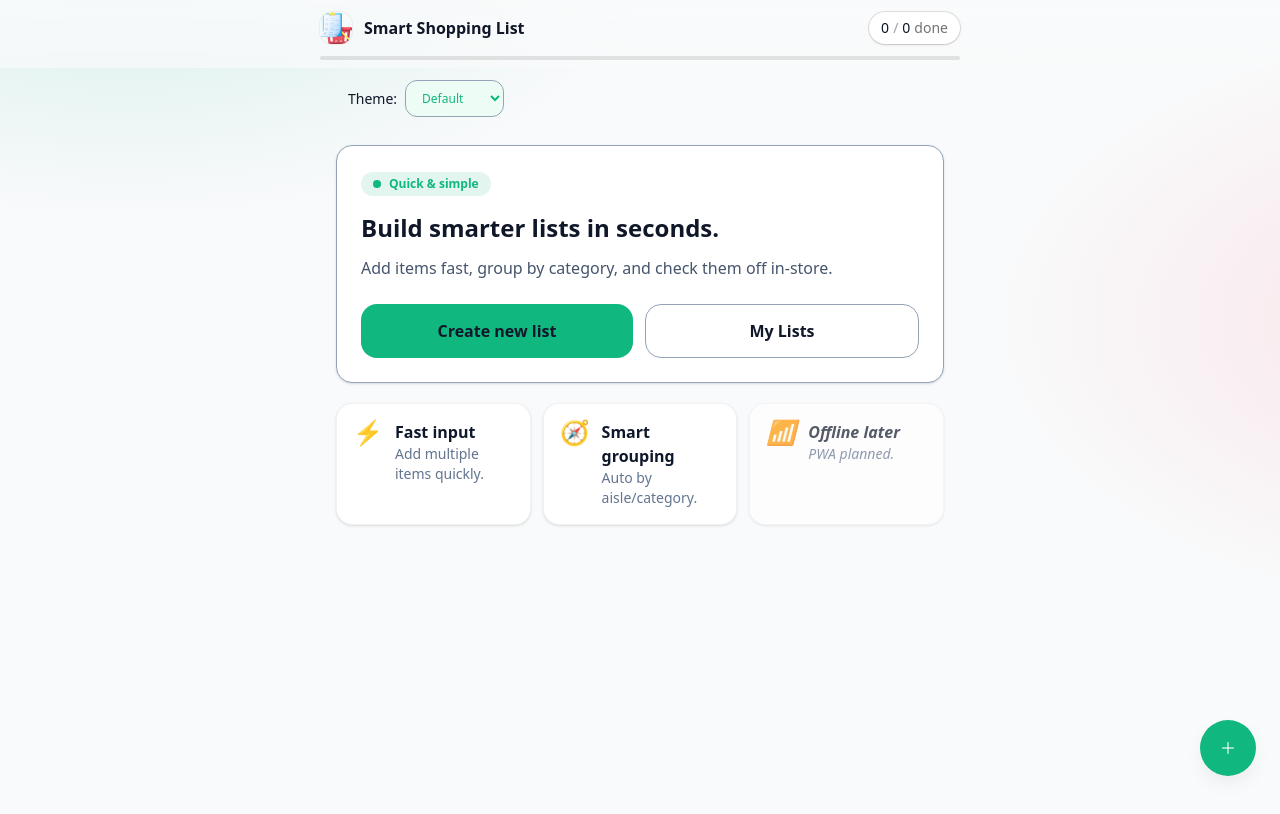
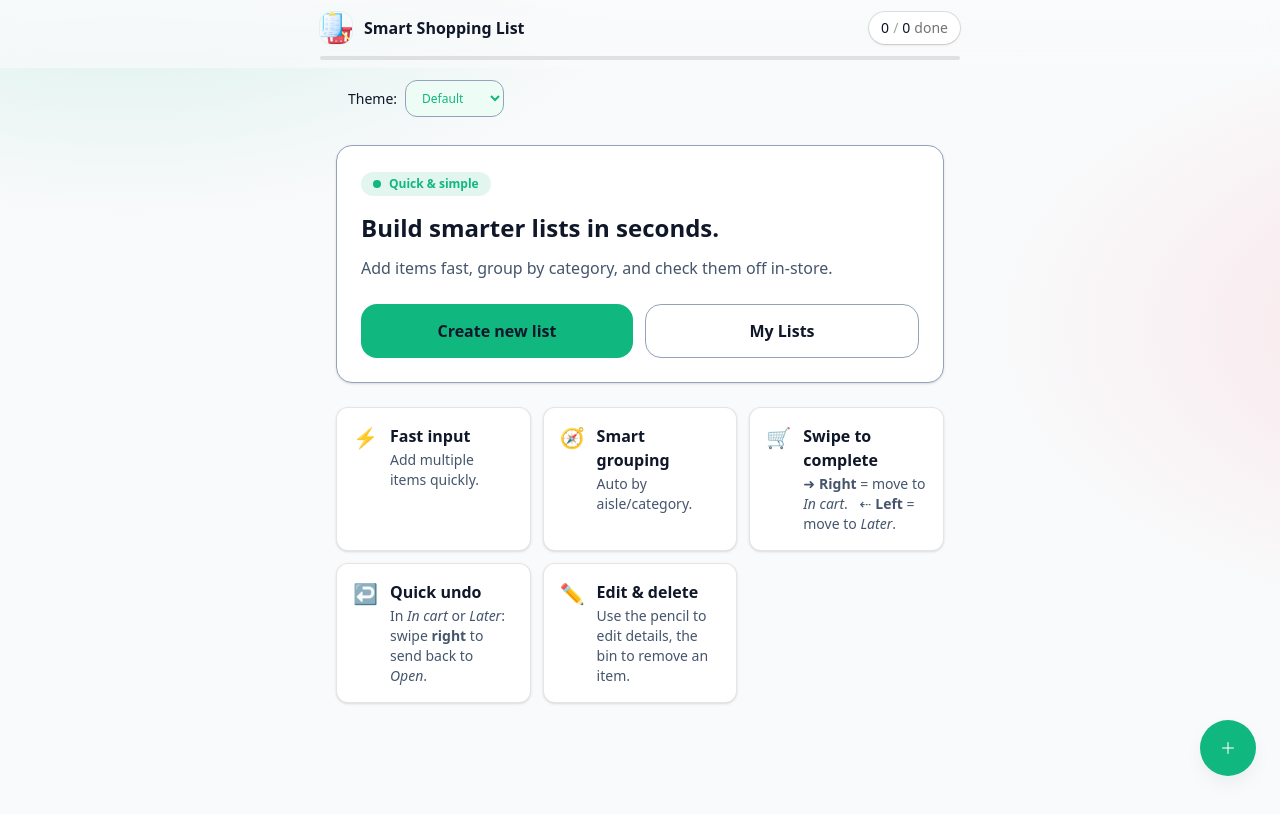
Before and after one commit to Kalikian/smart-shopping-list-frontend, a React (Vite) app: page / in a window 1280 px wide. Built offline with nearby package versions, Linux system fonts and the light colour scheme.

Commit message:
fix(ui): remove nested chrome in EditItemInline to avoid double headers/frames

```diff
--- a/src/components/CompactRow.tsx
+++ b/src/components/CompactRow.tsx
@@ -1,22 +1,19 @@
-// CompactRow.tsx
-// Compact, swipeable row used in "Later" and "In cart" buckets.
-// - Right-swipe => send back to Open (visual: list PNG + label)
-// - Keeps TrashButton; no other inline actions
-// - Parent executes the move via onPrimaryAction()
-// - Blueish swipe background to differentiate from cart green
-
-import { useMemo, useRef, useState } from "react";
+// src/components/CompactRow.tsx
+import { useState } from "react";
 import { useSwipeable } from "react-swipeable";
+import { motion } from "framer-motion";
 import type { Item } from "./ListItem";
 import TrashButton from "./ui/TrashButton";
 import secondaryListIcon from "../assets/icons/secondaryListIcon.png";
 
 type CompactRowProps = {
   item: Item;
-  color: string; // category tint (HSL string)
-  onPrimaryAction: () => void; // called on successful right-swipe
+  color: string;
+  onPrimaryAction: () => void;
   onDelete?: (id: string) => void;
   enableSwipeToOpen?: boolean;
+  /** NEW: gate layout animation for this row */
+  layoutEnabled?: boolean;
 };
 
 export default function CompactRow({
@@ -25,76 +22,66 @@ export default function CompactRow({
   onPrimaryAction,
   onDelete,
   enableSwipeToOpen = true,
+  layoutEnabled = true, // default stays as before
 }: CompactRowProps) {
-  // Visual swipe state
-  const [dx, setDx] = useState(0); // current drag offset (px)
-  const [isDragging, setDragging] = useState(false);
-  const [isCommitting, setCommitting] = useState(false); // lock while firing
+  const [dragX, setDragX] = useState(0);
+  const [isSwiping, setIsSwiping] = useState(false);
 
-  const contentRef = useRef<HTMLDivElement | null>(null);
-
-  // Thresholds
-  const MAX_PULL = 120; // max visual pull
-  const TRIGGER = 56; // commit threshold
+  const CONFIRM_X = 72;
+  const MAX_TRANSLATE = 96;
 
   const handlers = useSwipeable({
-    // Only consider right swipes for "send to Open"
     onSwiping: (e) => {
-      if (!enableSwipeToOpen || isCommitting) return;
-      if (e.dir !== "Right") return;
-      setDragging(true);
-      const pull = Math.min(Math.max(e.deltaX, 0), MAX_PULL);
-      setDx(pull);
+      if (!enableSwipeToOpen) return;
+      if (e.dir !== "Right") return; // ⟵ nur Rechts erlauben
+      setIsSwiping(true);
+      const clamped = Math.min(Math.max(e.deltaX, 0), MAX_TRANSLATE); // ⟵ ≥ 0
+      setDragX(clamped);
     },
     onSwiped: (e) => {
-      if (!enableSwipeToOpen || isCommitting) return;
-      setDragging(false);
-      const shouldCommit = e.dir === "Right" && e.deltaX >= TRIGGER;
-      if (shouldCommit) {
-        // Lock UI, small nudge for feedback, then delegate to parent
-        setCommitting(true);
-        setDx(MAX_PULL);
-        onPrimaryAction(); // parent removes the row -> AnimatePresence handles exit
-        // Safety reset in case parent removal is delayed
-        setTimeout(() => {
-          setDx(0);
-          setCommitting(false);
-        }, 220);
-      } else {
-        // Snap back
-        setDx(0);
+      if (!enableSwipeToOpen) return;
+      setIsSwiping(false);
+      if (e.dir === "Right" && e.absX >= CONFIRM_X) {
+        setDragX(0);
+        onPrimaryAction();
+        return;
       }
+      setDragX(0);
     },
     trackMouse: true,
-    delta: 4, // sensitivity
     preventScrollOnSwipe: true,
   });
 
-  // Background opacity based on pull
-  const bgOpacity = useMemo(() => Math.min(dx / TRIGGER, 1), [dx]);
+  const dragDir = dragX === 0 ? "none" : "right";
+  const swipeBg = dragDir === "right" ? "rgba(37,99,235,0.12)" : "transparent";
+  const rightOpacity = Math.min(1, Math.abs(dragX) / 60);
+  const leftOpacity = 0;
 
   return (
-    <div className="relative select-none" {...handlers}>
-      {/* Swipe background with list image + label (blueish wash) */}
+    <motion.li
+      layout={layoutEnabled ? "position" : false}
+      initial={false}
+      exit={{ opacity: 0, height: 0, marginTop: 0, marginBottom: 0 }}
+      transition={{
+        layout: layoutEnabled
+          ? { type: "spring", stiffness: 380, damping: 36 }
+          : undefined,
+        opacity: { duration: 0.18 },
+        height: { duration: 0.28 },
+      }}
+      className="list-none marker:hidden px-2 py-1"
+    >
+      <div className="relative rounded-lg overflow-hidden" {...handlers}>
         <div
-        className="absolute inset-0 flex items-center"
-        aria-hidden="true"
-        style={{
-          pointerEvents: "none",
-          opacity: bgOpacity,
-          transition: isDragging ? "none" : "opacity 160ms ease-out",
-          // Uses token if available; falls back to a blue tone
-          background:
-            "linear-gradient(to right, hsl(var(--action-open, 210 90% 56%) / 0.10), transparent)",
-        }}
+          className="absolute inset-0 pointer-events-none"
+          style={{ backgroundColor: swipeBg }}
         >
-        <div className="pl-3 pr-2 flex items-center gap-2">
           <div
-            className="inline-flex h-8 w-8 items-center justify-center rounded-md"
-            style={{
-              background: "hsl(var(--action-open, 210 90% 56%) / 0.15)",
-            }}
+            className="absolute inset-y-0 left-3 grid place-items-center"
+            style={{ opacity: rightOpacity }}
+            aria-hidden
           >
+            <div className="inline-flex h-8 w-8 items-center justify-center rounded-md bg-blue-500/15">
               <img
                 src={secondaryListIcon}
                 alt=""
@@ -102,38 +89,46 @@ export default function CompactRow({
                 draggable={false}
               />
             </div>
-          <span className="text-sm text-slate-700">Send to list</span>
+          </div>
+          <div
+            className="absolute inset-y-0 right-3 grid place-items-center"
+            style={{ opacity: leftOpacity }}
+            aria-hidden
+          >
+            <span className="text-xl">🕒</span>
           </div>
         </div>
 
-      {/* Foreground card; stays white to avoid green/blue bleed */}
         <div
-        ref={contentRef}
-        className="relative z-1 rounded-md border border-black/10 bg-white shadow-sm px-3 py-2 flex items-center justify-between gap-3"
+          className="relative h-11 px-2 flex items-center justify-between gap-2 rounded-lg border border-black/10 bg-white transition-[box-shadow,transform] will-change-transform"
           style={{
-          transform: `translateX(${dx}px)`,
-          transition: isDragging ? "none" : "transform 160ms ease-out",
+            transform:
+              isSwiping || dragX !== 0
+                ? `translateX(${dragX}px)`
+                : "translateX(0)",
+            boxShadow: "0 1px 2px rgba(0,0,0,0.04)",
           }}
         >
-        {/* Left: color dot + name */}
           <div className="min-w-0 flex items-center gap-2">
             <span
-            className="inline-block h-2.5 w-2.5 rounded-full"
-            style={{ backgroundColor: color }}
+              className="inline-block h-2.5 w-2.5 rounded-full shrink-0"
+              style={{
+                backgroundColor: color || "hsl(var(--cat-neutral, 0 0% 55%))",
+              }}
               aria-hidden="true"
             />
-          <span className="truncate text-sm">{item.name}</span>
+            <span className="truncate text-sm" title={item.name}>
+              {item.name}
+            </span>
           </div>
-
-        {/* Right: Trash only */}
           {onDelete && (
             <TrashButton
-            title="Delete item"
               onClick={() => onDelete(item.id)}
-            ariaLabel="Delete"
+              ariaLabel={`Delete ${item.name}`}
             />
           )}
         </div>
       </div>
+    </motion.li>
   );
 }
--- a/src/components/EditItemInline.tsx
+++ b/src/components/EditItemInline.tsx
@@ -1,7 +1,6 @@
 // src/components/EditItemInline.tsx
 import AddItemInline, { type AddItemInlineSubmit } from "./AddItemInline";
 import type { Item } from "./ListItem";
-import { X } from "lucide-react";
 
 type EditItemInlineProps = {
   item: Item;
@@ -34,29 +33,13 @@ export default function EditItemInline({
     onApply(patch);
   };
 
+  // Minimal: kein eigener Rahmen/Title/Close-Button; nur das Formular
   return (
-    <div className="rounded-xl border border-black/10 bg-white shadow-sm p-2">
-      <div className="flex items-center justify-between mb-2">
-        <h4 className="text-sm font-semibold">Edit item</h4>
-        <button
-          type="button"
-          onClick={onCancel}
-          className="h-8 w-8 grid place-items-center rounded-md hover:bg-black/5"
-          aria-label="Cancel edit"
-          title="Cancel"
-        >
-          <X className="h-4 w-4" aria-hidden />
-        </button>
-      </div>
-
-      {/* Offen rendern & vorbelegen */}
     <AddItemInline
       initial={initial}
       forceOpen
-        title="Edit item"
       onSubmit={handleSubmit}
       onCancel={onCancel}
     />
-    </div>
   );
 }
--- a/src/components/FeatureTiles.tsx
+++ b/src/components/FeatureTiles.tsx
@@ -1,44 +1,73 @@
 // src/components/FeatureTiles.tsx
-// Always-on feature tiles styled like the previous EmptyState cards.
-
-import React from "react";
-
-type Tile = {
-  icon: React.ReactNode;
-  title: string;
-  desc: string;
-  roadmap?: boolean;
-};
+// Footer tiles with concise UX guidance for swipe + undo.
+// - Keep visual style lightweight (white cards, subtle shadow/border)
+// - Accessible labels + clear arrow semantics
 
 export default function FeatureTiles() {
-  const data: Tile[] = [
-    { icon: "⚡", title: "Fast input", desc: "Add multiple items quickly." },
-    { icon: "🧭", title: "Smart grouping", desc: "Auto by aisle/category." },
-    { icon: "📶", title: "Offline later", desc: "PWA planned.", roadmap: true },
+  const tiles = [
+    {
+      icon: "⚡",
+      title: "Fast input",
+      desc: "Add multiple items quickly.",
+    },
+    {
+      icon: "🧭",
+      title: "Smart grouping",
+      desc: "Auto by aisle/category.",
+    },
+    {
+      icon: "🛒",
+      title: "Swipe to complete",
+      desc: (
+        <>
+          <span className="inline-block mr-1" aria-hidden>
+            ➜
+          </span>
+          <strong>Right</strong> = move to <em>In cart</em>.{" "}
+          <span className="inline-block ml-2 mr-1" aria-hidden>
+            ⇠
+          </span>
+          <strong>Left</strong> = move to <em>Later</em>.
+        </>
+      ),
+    },
+    {
+      icon: "↩️",
+      title: "Quick undo",
+      desc: (
+        <>
+          In <em>In cart</em> or <em>Later</em>: swipe <strong>right</strong> to
+          send back to <em>Open</em>.
+        </>
+      ),
+    },
+    {
+      icon: "✏️",
+      title: "Edit & delete",
+      desc: "Use the pencil to edit details, the bin to remove an item.",
+    },
   ];
 
   return (
-    <section className="mt-5 grid gap-3 sm:grid-cols-3">
-      {data.map((f) => (
-        <div
-          key={f.title}
-          className={[
-            // EmptyState look & feel:
-            "rounded-2xl border border-black/5 bg-white p-4 shadow-sm",
-            // Weaken roadmap/teaser tile:
-            f.roadmap ? "opacity-70 italic" : "",
-          ].join(" ")}
+    <section
+      aria-label="How it works"
+      className="mt-6 grid gap-3 sm:grid-cols-2 lg:grid-cols-3"
+    >
+      {tiles.map((t) => (
+        <article
+          key={t.title}
+          className="rounded-xl border border-black/10 bg-white shadow-sm p-4"
         >
           <div className="flex items-start gap-3">
-            <div className="text-2xl leading-none select-none" aria-hidden>
-              {f.icon}
+            <div className="text-xl" aria-hidden>
+              {t.icon}
             </div>
             <div className="min-w-0">
-              <h4 className="font-semibold text-slate-900">{f.title}</h4>
-              <p className="text-sm text-slate-500">{f.desc}</p>
+              <h4 className="font-semibold">{t.title}</h4>
+              <p className="text-sm text-slate-600 mt-0.5">{t.desc}</p>
             </div>
           </div>
-        </div>
+        </article>
       ))}
     </section>
   );
--- a/src/components/ListItem.tsx
+++ b/src/components/ListItem.tsx
@@ -152,18 +152,11 @@ export default function ListItem({
     <li className="list-none marker:hidden px-2 py-1">
       {/* When editing: render editor inline, same card container */}
       {editing ? (
-        <div
-          className="rounded-xl border"
-          style={{ backgroundColor: "#fff", borderColor: brdTint }}
-        >
-          <div className="p-2">
-            <EditItemInline
-              item={item}
-              onApply={handleEditApply}
-              onCancel={handleEditCancel}
-            />
-          </div>
-        </div>
+        <EditItemInline
+          item={item}
+          onApply={handleEditApply}
+          onCancel={handleEditCancel}
+        />
       ) : (
         <div className="relative rounded-lg overflow-hidden" {...handlers}>
           {/* Swipe background layer */}
@@ -179,7 +172,7 @@ export default function ListItem({
               }}
               aria-hidden
             >
-              <span className="text-xl">✅</span>
+              <span className="text-xl">🛒</span>
             </div>
             <div
               className="absolute inset-y-0 right-3 grid place-items-center"
```
Lines whose indentation alone changed are shown as unchanged.
